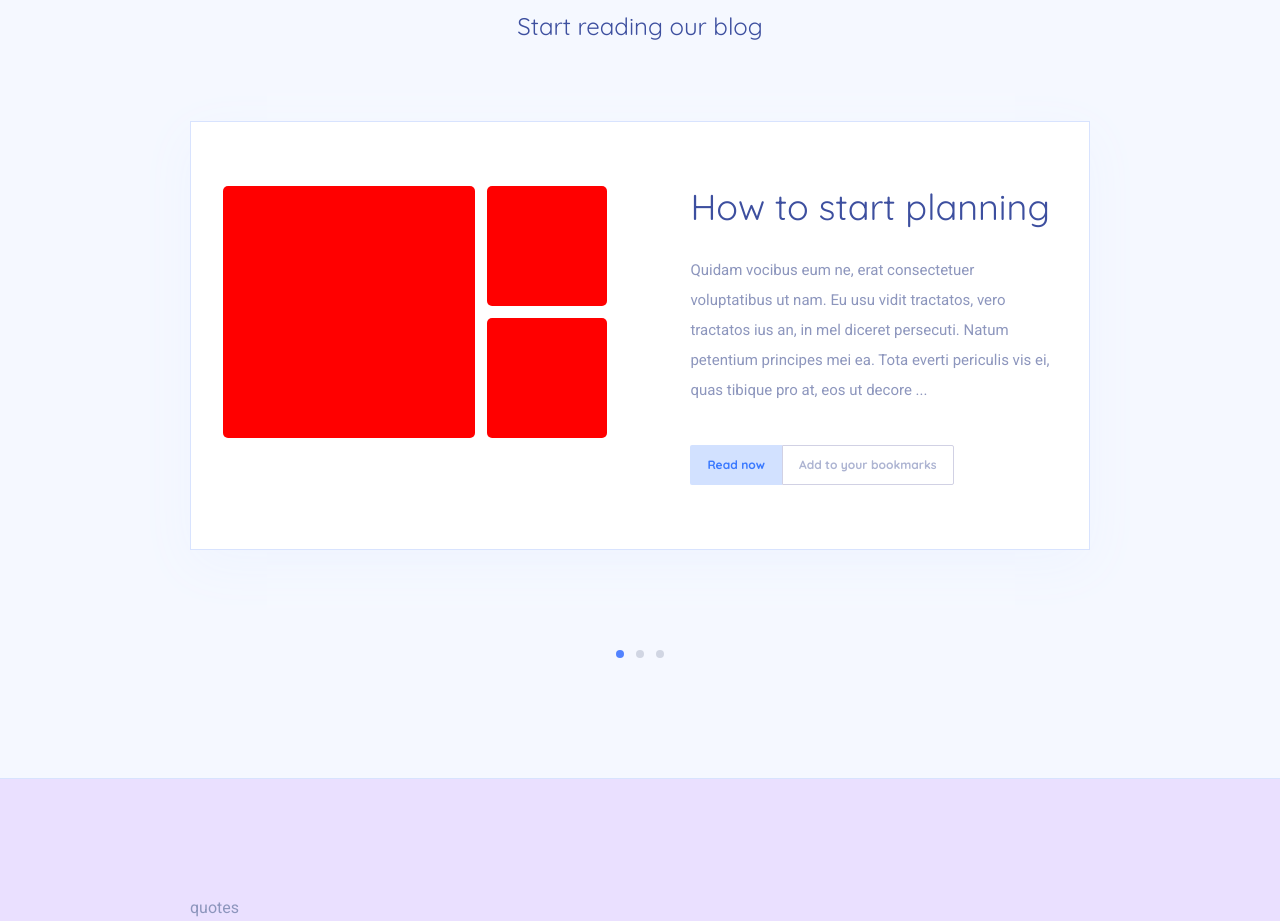
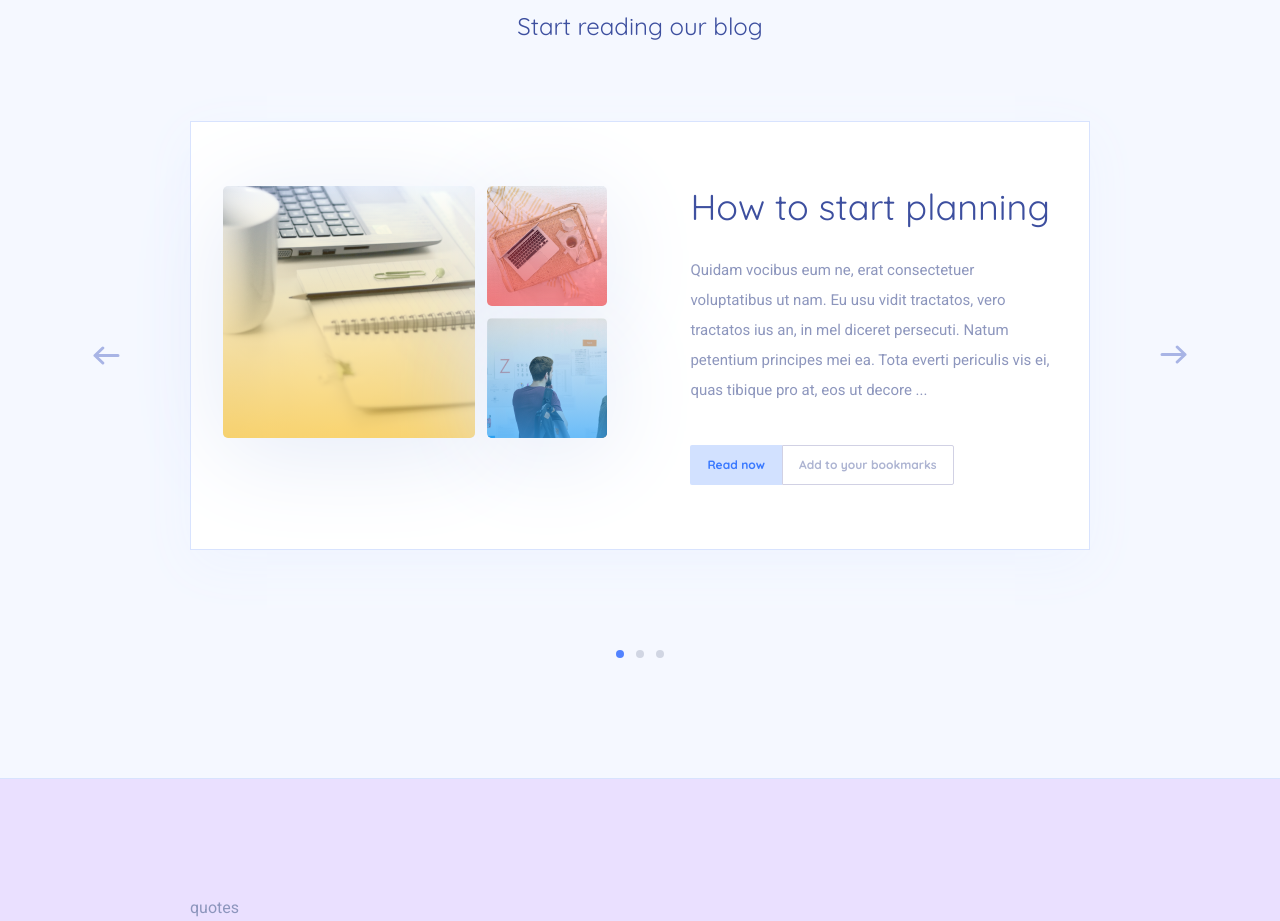
Before and after one commit to magas4891/landing_1, a website: page index.html in a window 1280 px wide. Shown: the part 2661-3582 px from the top of the page. Drawn offline with Linux system fonts and the light colour scheme.

Commit message:
blog - done

```diff
--- a/css/styles.scss
+++ b/css/styles.scss
@@ -498,14 +498,16 @@ h5 {
 // === / STATS ===
 
 // === BLOG ===
-.section-blog {
-    background-color: #f5f8ff;
+.section-blog { background-color: #f5f8ff; }
+
+.slider-wrapper {
+    position: relative;
+    margin-bottom: $base * 25;
 }
 
 .slider-blog {
     @include list-null();
 
-    margin-bottom: $base * 25;
     background-color: #fff;
     border: 1px solid #d8e3fe;
     box-shadow: 0 15px 50px #eff4ff;
@@ -525,9 +527,29 @@ h5 {
             grid-gap: 12px;
 
             .image-link {
+                position: relative;
                 display: block;
-                background-color: red;
+                overflow: hidden;
                 border-radius: 5px;
+                box-shadow: 0 15px 100px #e5ebf8;
+
+                .loupe {
+                    position: absolute;
+                    top: 50%;
+                    left: 50%;
+                    display: block;
+                    width: $base * 16;
+                    height: $base * 16;
+                    background: #fff url(../img/loupe.svg) no-repeat 50% 50%;
+                    border-radius: 100%;
+                    opacity: 0;
+                    transition: $transition;
+                    transform: translate(-50%, -50%);
+                }
+
+                &:hover {
+                    .loupe { opacity: 1 }
+                }
 
                 &::before {
                     position: absolute;
@@ -536,22 +558,35 @@ h5 {
                     bottom: 0;
                     left: 0;
                     content: '';
-                    background: linear-gradient(transparent, green);
+                    opacity: .7;
+
                 }
 
                 &--b {
                     grid-row: 1 / 3;
                     grid-column: 1 / 3;
+
+                    &::before {
+                        background: linear-gradient(transparent, #ffc735);
+                    }
                 }
 
                 &--s-1 {
                     grid-row: 1 / 2;
                     grid-column: 3 / 4;
+
+                    &::before {
+                        background: linear-gradient(transparent, #ff3535);
+                    }
                 }
 
                 &--s-2 {
                     grid-row: 2 / 3;
                     grid-column: 3 / 4;
+
+                    &::before {
+                        background: linear-gradient(transparent, #35aaff);
+                    }
                 }
             }
         }
@@ -567,6 +602,24 @@ h5 {
     }
 }
 
+.btn-blog {
+    position: absolute;
+    top: 50%;
+    display: flex;
+    width: $base * 10;
+    height: $base * 10;
+    background: url(../img/blog-arrow.svg) no-repeat 50% 50%;
+
+    &--prev {
+        right: 100%;
+        margin-right: $base * 16;
+    }
+    &--next {
+        left: 100%;
+        margin-left: $base * 16;
+        transform: rotate(180deg)
+    }
+}
 // === / BLOG ===
 
 // === QUOTES ===
--- a/index.html
+++ b/index.html
@@ -211,12 +211,23 @@
         <div class="section-inner">
             <h5 class="ta-c">OUR RESOURCES</h5>
             <h4 class="ta-c">Start reading our blog</h4>
-            <ul class="slider-blog">
+            <div class="slider-wrapper">
+                <a href="" class="btn-blog btn-blog--prev"></a>
+                <ul class="slider-blog">
                 <li class="slider-blog__item">
                     <div class="slider-blog__item-gallery">
-                        <a href="#" class="image-link image-link--b"></a>
-                        <a href="#" class="image-link image-link--s-1"></a>
-                        <a href="#" class="image-link image-link--s-2"></a>
+                        <a href="#" class="image-link image-link--b">
+                            <img src="img/image-blog-b.png" alt="blog-gallery-1">
+                            <span class="loupe"></span>
+                        </a>
+                        <a href="#" class="image-link image-link--s-1">
+                            <img src="img/image-blog-s-1.png" alt="blog-gallery-2">
+                            <span class="loupe"></span>
+                        </a>
+                        <a href="#" class="image-link image-link--s-2">
+                            <img src="img/image-blog-s-2.png" alt="blog-gallery-3">
+                            <span class="loupe"></span>
+                        </a>
                     </div>
                     <div class="slider-blog__item-content">
                         <h3>How to start planning</h3>
@@ -228,6 +239,8 @@
                     </div>
                 </li>
             </ul>
+                <a href="" class="btn-blog btn-blog--next"></a>
+            </div>
             <ul class="dots">
                 <li class="dots__item dots__item-active"></li>
                 <li class="dots__item"></li>
```
Also changed, not shown: css/styles.css, img/blog-arrow.svg (added), img/image-blog-b.png (added), img/image-blog-s-1.png (added), img/image-blog-s-2.png (added), img/loupe.svg (added), 1 other file.
